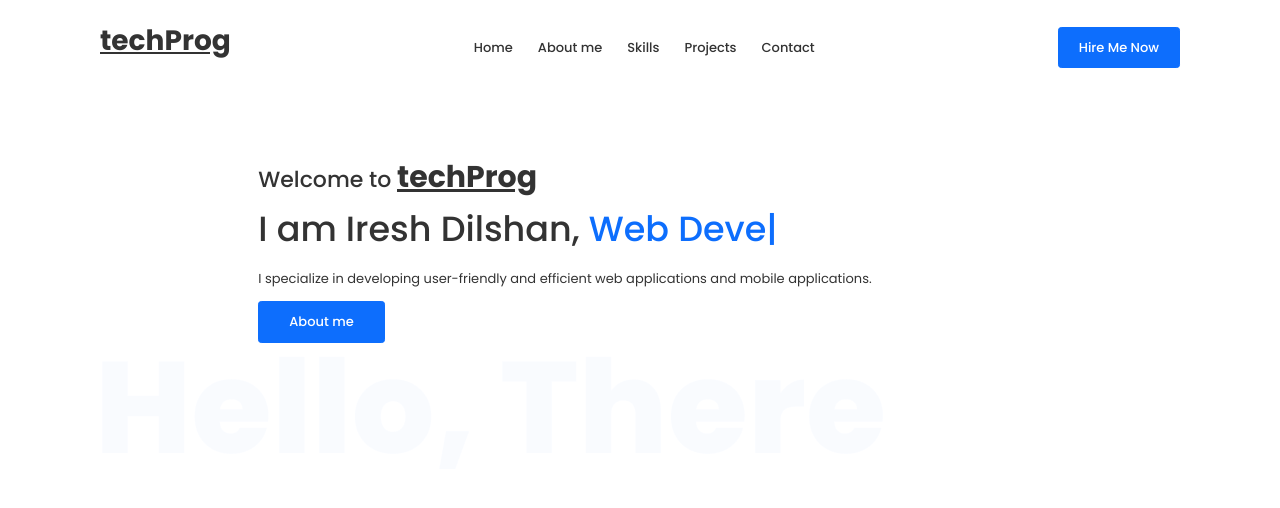
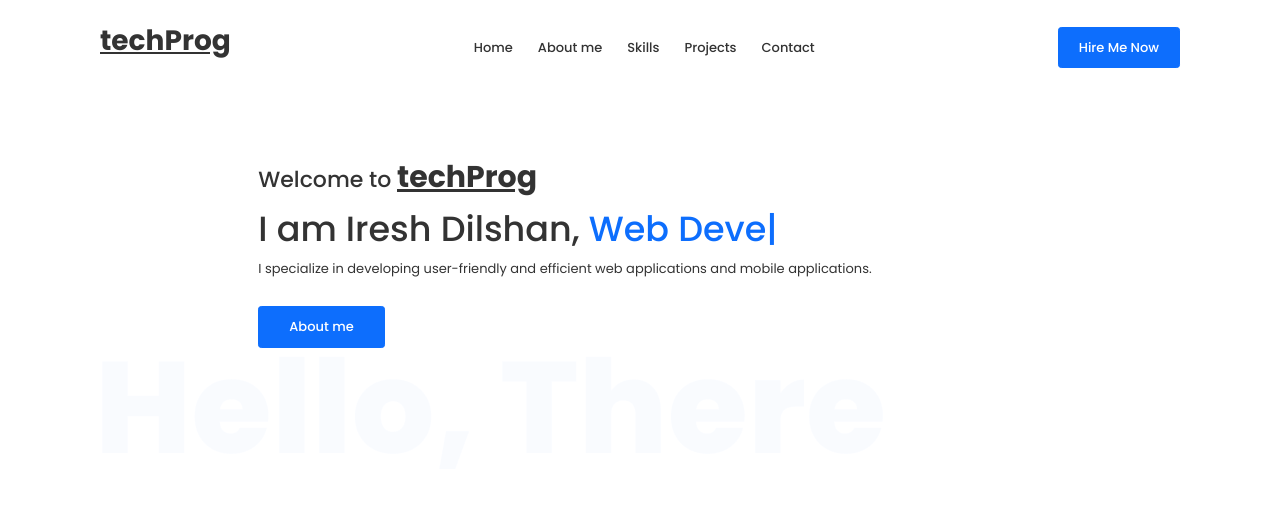
Before and after one commit to ireshdilsh/portfolio-web, a plain HTML site: page index.html in a window 1280 px wide. Drawn offline with nearby package versions, Linux system fonts and the light colour scheme.

Commit message:
add margintop in aboutme button

```diff
--- a/style.css
+++ b/style.css
@@ -109,9 +109,14 @@
    color: #0d6efd;
  }
 
+ #home .left-side .discription p{
+  margin-top: -10px;
+ }
+
  #home .left-side .about-btn button {
    padding: 10px 30px;
    font-weight: 500;
+   margin-top: 15px;
  }
 
  #home .left-side .opacity-text p {
```
